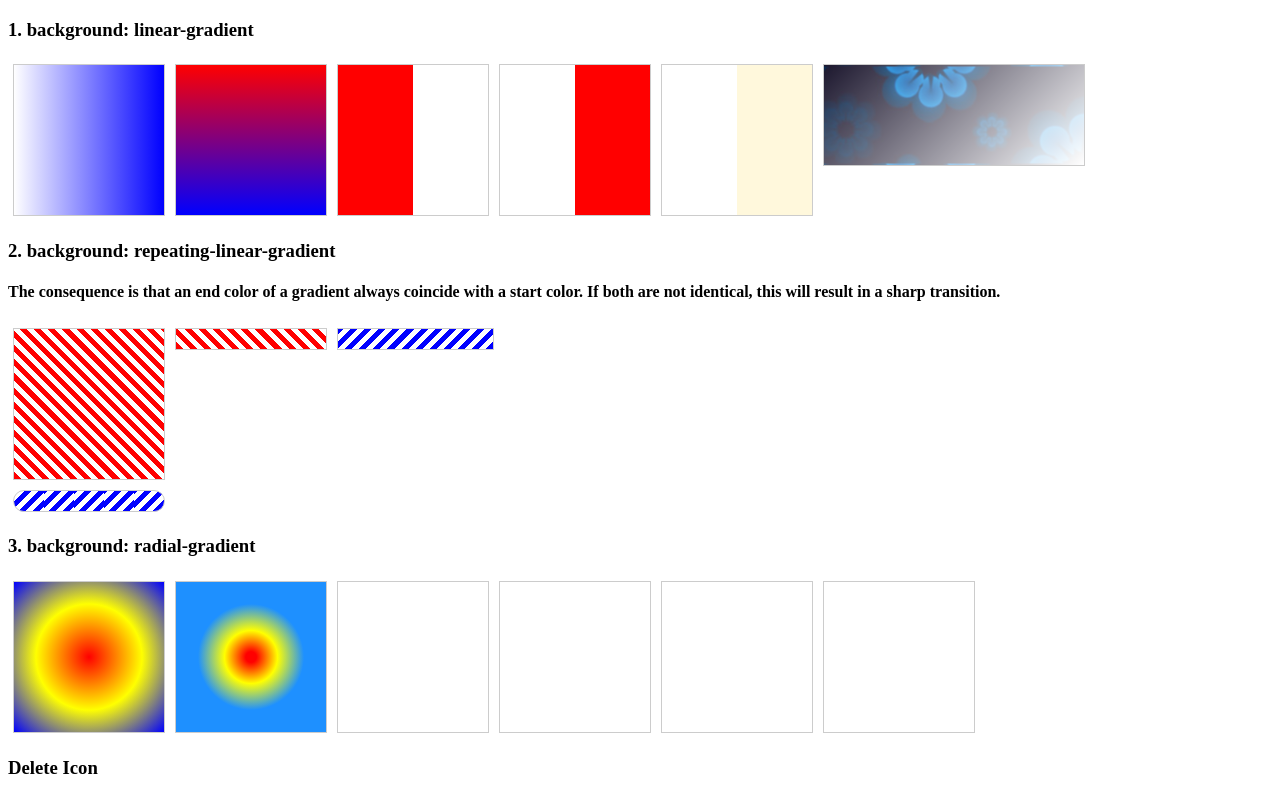
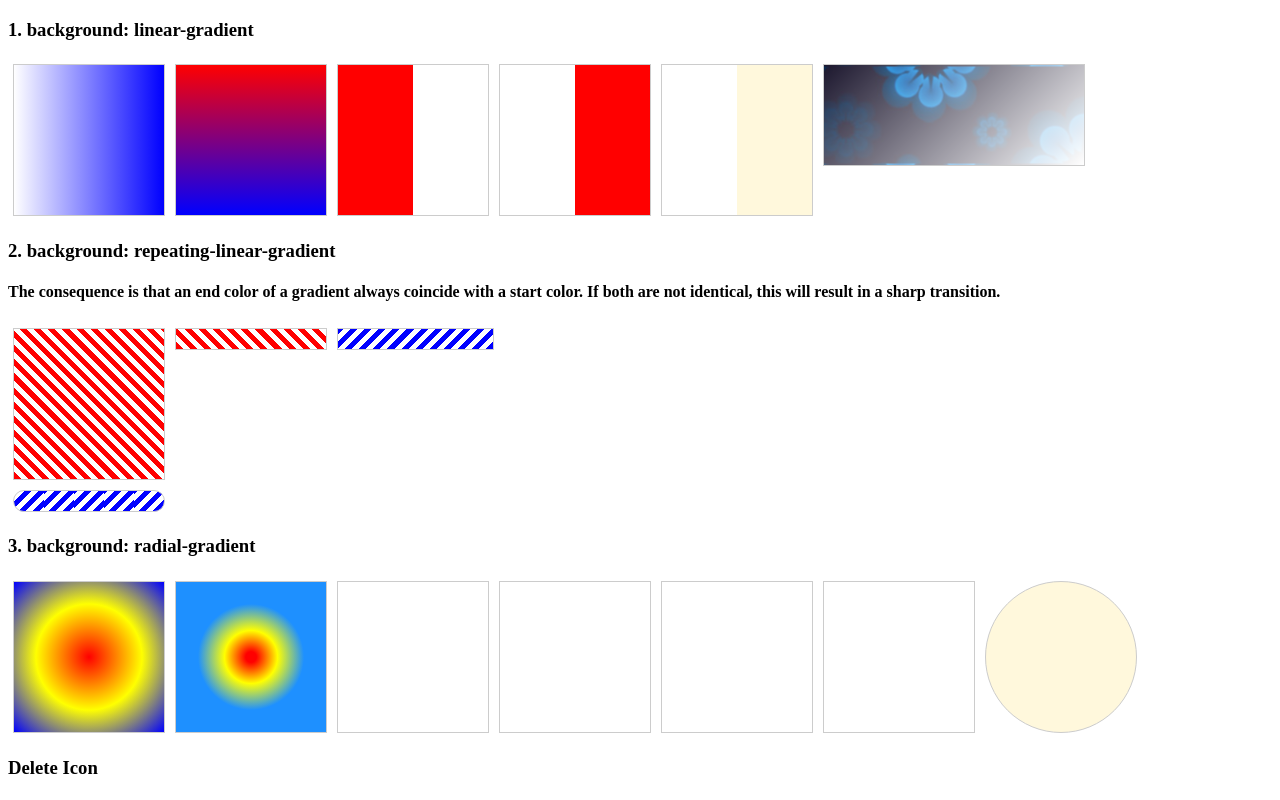
Before and after one commit to AaronFlower/css, a plain HTML site: page gradient/01 gradient.html in a window 1280 px wide. Drawn offline with Linux system fonts and the light colour scheme.

Commit message:
Add gradient demo

```diff
--- a/gradient/01 gradient.html
+++ b/gradient/01 gradient.html
@@ -1,3 +1,4 @@
+
 <!DOCTYPE html>
 <html lang="en">
 <head>
@@ -82,6 +83,10 @@
 		.container.r02 {
 			background: radial-gradient(red 5%, yellow 25%, #1E90FF 50%);
 		}
+		.container.circle {
+			background: cornsilk;
+			border-radius: 50%;
+		}
 
 
 	</style>
@@ -120,6 +125,7 @@
 		<div class="container r04"></div>
 		<div class="container r05"></div>
 		<div class="container r06"></div>
+		<div class="container circle"></div>
 	</div>
 	<h3>Delete Icon</h3>
 	<div>
```
